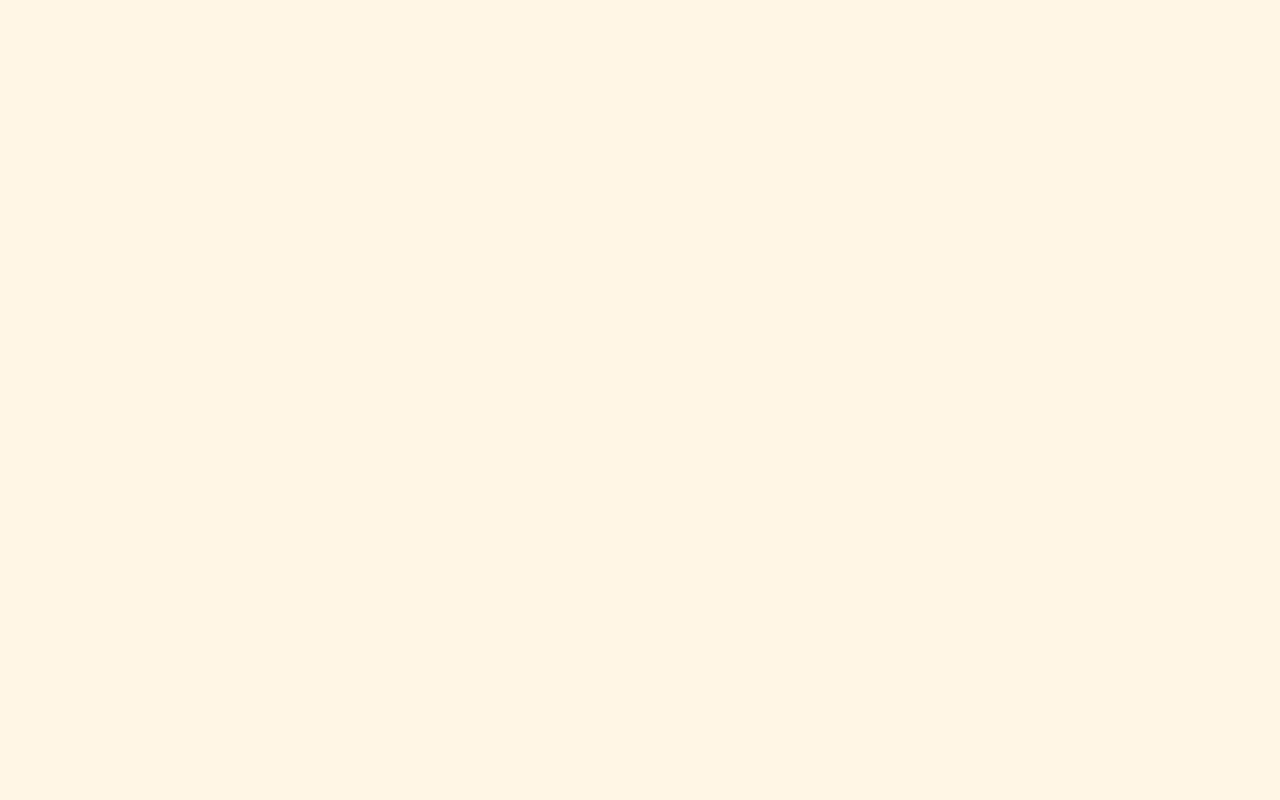
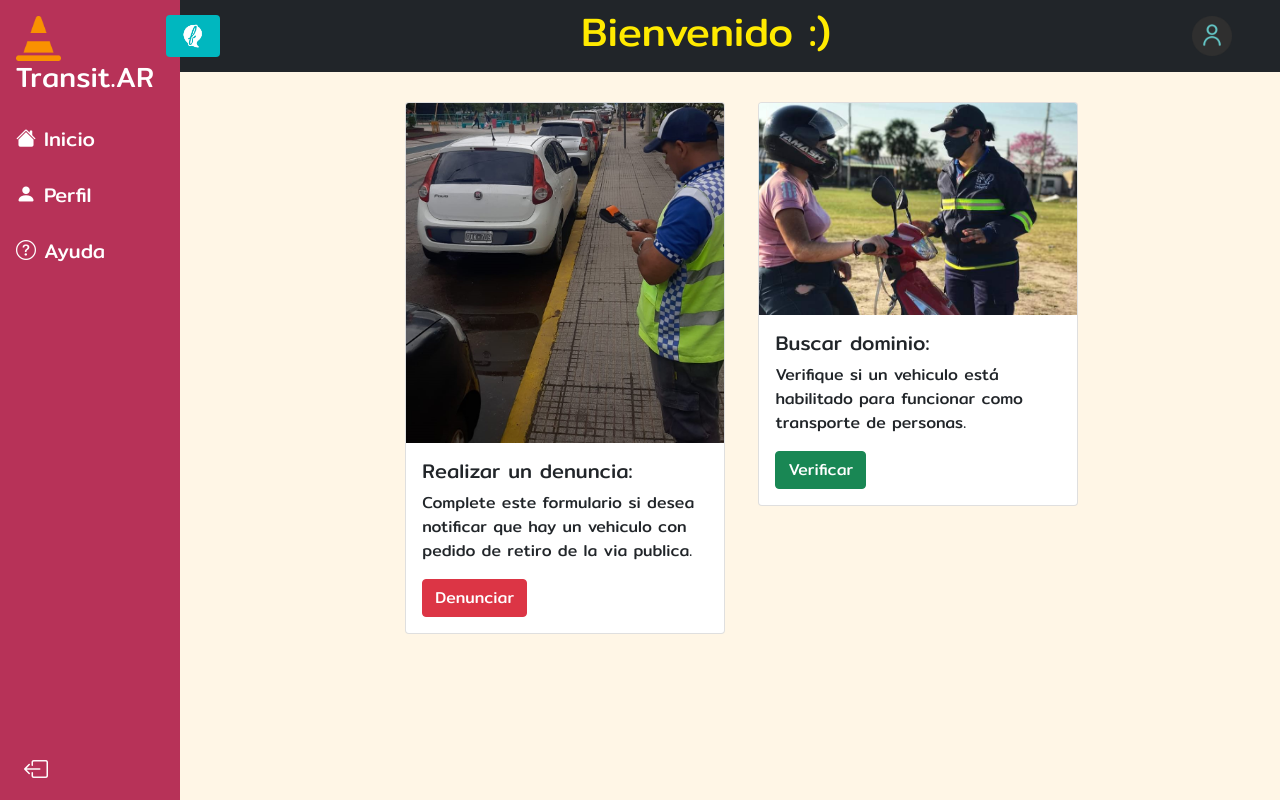
Before and after one commit to florvillalba21/PROYECTO-FINAL, a React (Vite) app in the folder PROYECTO-FINAL-FRONT/: page /homeAdmin in a window 1280 px wide. Before the commit this address had no page. Built offline with nearby package versions, Linux system fonts and the light colour scheme.

Commit message:
Se agregaron cosas para darle efecto a la pagina, navegacion entre links

```diff
--- a/PROYECTO-FINAL-FRONT/src/App.jsx
+++ b/PROYECTO-FINAL-FRONT/src/App.jsx
@@ -1,22 +1,22 @@
-
+import { useContext } from "react";
 import { BrowserRouter, Route, Routes } from "react-router-dom";
-import { AuthContext } from "./context/AuthContext";
+import { AuthContext, ProviderAuth } from "./context/AuthContext";
 import { Dashboard } from "./routers/Dashboard";
 import { PrivateRoutes } from "./routers/PrivateRoutes";
 import { HomeUser } from "./views/HomeUser";
 import { Login } from "./views/Login";
 import { Register } from "./views/Register";
 
-function App() {
+export const App = () => {
+  return (
 
-  return (
       <BrowserRouter>
         <Routes>
           <Route path="/" element={<HomeUser />} />
-        <Route path="/login" element= {<Login/>}/>
-        <Route path="/register" element= {<Register/>}/>
+          <Route path="/login" element={<Login />} />
+          <Route path="/register" element={<Register />} />
           <Route
-          path="admin/*"
+            path="/*"
             element={
               <PrivateRoutes>
                 <Dashboard />
@@ -25,7 +25,6 @@ function App() {
           />
         </Routes>
       </BrowserRouter>
+
   );
-}
-
-export default App;
+};
--- a/PROYECTO-FINAL-FRONT/src/components/Tarjetadenuncia.jsx
+++ b/PROYECTO-FINAL-FRONT/src/components/Tarjetadenuncia.jsx
@@ -7,7 +7,7 @@ const Tarjetadenuncia = () => {
           <div className="col-md-4">
             <div
               className="card"
-              style={{ width: "18rem", position: "relative", left: "80%" }}
+              style={{ width: "20rem", position: "relative", left: "80%" }}
             >
               <img
                 src="../src\assets\img\foto1.jpeg"
--- a/PROYECTO-FINAL-FRONT/src/components/Tarjetadominio.jsx
+++ b/PROYECTO-FINAL-FRONT/src/components/Tarjetadominio.jsx
@@ -8,7 +8,7 @@ const Tarjetadominio = () => {
           <div className="col ">
             <div
               className="card"
-              style={{ width: "18rem", position: "relative", left: "80%" }}
+              style={{ width: "20rem", position: "relative", left: "80%" }}
             >
               <img
                 src="../src\assets\img\foto3.jpeg"
--- a/PROYECTO-FINAL-FRONT/src/components/layout/NavAdmin.jsx
+++ b/PROYECTO-FINAL-FRONT/src/components/layout/NavAdmin.jsx
@@ -1,31 +1,53 @@
-import React from 'react'
+import React from "react";
 import { Link } from "react-router-dom";
 import { useState, useEffect, useRef } from "react";
 
-const NavAdmin = () => {
+const NavAdmin = ({text}) => {
+  const classNav =
+    "side-navbar active-nav d-flex justify-content-between flex-wrap flex-column";
+  const classNavIn =
+    "side-navbar inactive-nav d-flex justify-content-between flex-wrap flex-column";
+
+  const classBtn = "my-container active-cont";
+  const classBtnIn = "my-container inactive-cont";
+  const [nav, setNav] = useState(classNav);
+  const [btn, setBtn] = useState(classBtn);
+
+  const navAction = (e) => {
+    e.preventDefault();
+    if (nav == classNav && btn == classBtn) {
+      setNav(classNavIn);
+      setBtn(classBtnIn);
+    } else {
+      setNav(classNav);
+      setBtn(classBtn);
+    }
+  };
+
+  useEffect(() => {
+    console.log(nav);
+  });
   return (
     <>
-      <div
-        className="side-navbar active-nav d-flex justify-content-between flex-wrap flex-column"
-        id="sidebar"
-      >
+      <div className={nav} id="sidebar">
         <ul className="nav flex-column text-white w-100">
-          <Link to="#" className="nav-link h3 text-white my-2">
-            <img src="../src\assets\img\cropped-cono.png" width="45px" /> Transit.AR
+          <Link to="/homeAdmin" className="nav-link h3 text-white my-2">
+            <img src="../src\assets\img\cropped-cono.png" width="45px" />{" "}
+            Transit.AR
             <br />
           </Link>
-          <li href="#" className="nav-link">
+          <Link to="/homeAdmin" className="nav-link h5 text-white my-2">
             <i className="bi bi-house-fill"></i>
             <span className="mx-2">Inicio</span>
-          </li>
-          <li href="#" className="nav-link">
+          </Link>
+          <Link to="/profile" className="nav-link h5 text-white my-2">
             <i className="bi bi-person-fill"></i>
             <span className="mx-2">Perfil</span>
-          </li>
-          <li href="#" className="nav-link">
+          </Link>
+          <Link to="/ayuda" className="nav-link h5 text-white my-2">
             <i className="bi bi-question-circle"></i>
             <span className="mx-2">Ayuda</span>
-          </li>
+          </Link>
         </ul>
         <span className="nav-link h4 w-100">
           <Link to="">
@@ -33,21 +55,28 @@ const NavAdmin = () => {
           </Link>
         </span>
       </div>
-      <div className="my-container active-cont">
+      <div className={btn}>
         <nav className="navbar navbar-dark bg-dark px-5">
           <Link className="btn border-0" id="menu-btn">
             <i>
-              <img width="30px" src="../src\assets\img\descarga.png" alt="" />
+              <img
+                onClick={navAction}
+                width="30px"
+                src="../src\assets\img\descarga.png"
+                alt=""
+              />
             </i>
           </Link>
           <div>
-            <p className="h1">Perfil</p>
+            <p className="h1">{text}</p>
           </div>
-          <img src="../src\assets\img\logo-user.png" width="40px" />
+          <Link to = "/profile">
+            <img src="../src\assets\img\logo-user.png" width="40px" />
+          </Link>
         </nav>
       </div>
     </>
-  )
-}
+  );
+};
 
 export default NavAdmin;
--- a/PROYECTO-FINAL-FRONT/src/context/AuthContext.jsx
+++ b/PROYECTO-FINAL-FRONT/src/context/AuthContext.jsx
@@ -2,3 +2,5 @@ import { createContext } from "react";
 
 
 export const AuthContext = createContext()
+export const ProviderAuth = AuthContext.Provider;
+export const ConsumerAuth = AuthContext.Consumer;
--- a/PROYECTO-FINAL-FRONT/src/main.jsx
+++ b/PROYECTO-FINAL-FRONT/src/main.jsx
@@ -1,7 +1,7 @@
 import React from "react";
 import ReactDOM from "react-dom/client";
 import { BrowserRouter } from "react-router-dom";
-import App from "./App";
+import {App} from "./App";
 
 ReactDOM.createRoot(document.getElementById("root")).render(
   <React.StrictMode>
--- a/PROYECTO-FINAL-FRONT/src/routers/Dashboard.jsx
+++ b/PROYECTO-FINAL-FRONT/src/routers/Dashboard.jsx
@@ -1,6 +1,5 @@
 import { Route, Routes } from "react-router-dom";
 import { HomeAdmin } from "../views/HomeAdmin";
-import { Login } from "../views/Login";
 import Profile from "../views/Profile";
 
 export const Dashboard = () => {
--- a/PROYECTO-FINAL-FRONT/src/routers/PrivateRoutes.jsx
+++ b/PROYECTO-FINAL-FRONT/src/routers/PrivateRoutes.jsx
@@ -6,6 +6,6 @@ export const PrivateRoutes = ({children})=>{
     const  token = useContext(AuthContext)
     console.log(token)
 
-    return !token
+    return token
     ?<Navigate to='/login'/> : children;
 }
--- a/PROYECTO-FINAL-FRONT/src/views/HomeAdmin.jsx
+++ b/PROYECTO-FINAL-FRONT/src/views/HomeAdmin.jsx
@@ -1,12 +1,17 @@
+import { useContext } from "react";
 import NavAdmin from "../components/layout/NavAdmin";
 import Tarjetadenuncia from "../components/Tarjetadenuncia";
 import Tarjetadominio from "../components/Tarjetadominio";
+import { AuthContext } from "../context/AuthContext";
 
 export const HomeAdmin = () => {
+  const  token = useContext(AuthContext)
   return (
     <>
-      <NavAdmin/>
-      <div className="container card-group">
+      <NavAdmin text={"Bienvenido :)"}/>
+      <div className="container card-group" style={{padding: "30px", paddingLeft: "250px"}}>
+        <div>{token}</div>
+
         <Tarjetadenuncia />
         <Tarjetadominio/>
       </div>
--- a/PROYECTO-FINAL-FRONT/src/views/Login.jsx
+++ b/PROYECTO-FINAL-FRONT/src/views/Login.jsx
@@ -1,8 +1,9 @@
 import axios from "axios";
 import { useRef } from "react";
 import { Link, Navigate } from "react-router-dom";
-import App from "../App";
-import { AuthContext } from "../context/AuthContext";
+import {App} from "./../App"
+import { AuthContext, ProviderAuth } from "../context/AuthContext";
+
 import { PrivateRoutes } from "../routers/PrivateRoutes";
 
 export const Login = () => {
@@ -18,12 +19,11 @@ export const Login = () => {
     };
     try {
       const res = await axios.post(url, data);
-      const token = res.data
-      console.log(token);
+      const token = res.data;
 
       <AuthContext.Provider value={{token}}>
-        <App/>
-        <PrivateRoutes />
+        <PrivateRoutes/>
+
       </AuthContext.Provider>;
     } catch (error) {
       console.error("There was an error!", error);
--- a/PROYECTO-FINAL-FRONT/src/views/Profile.jsx
+++ b/PROYECTO-FINAL-FRONT/src/views/Profile.jsx
@@ -6,7 +6,7 @@ import NavAdmin from '../components/layout/NavAdmin';
 const Profile = () => {
   return (
     <>
-    <NavAdmin/>
+    <NavAdmin text={"Su perfil"}/>
     <div>
         <UserProfile/>
         <CambiarPw/>
```
Lines whose indentation alone changed are shown as unchanged.
